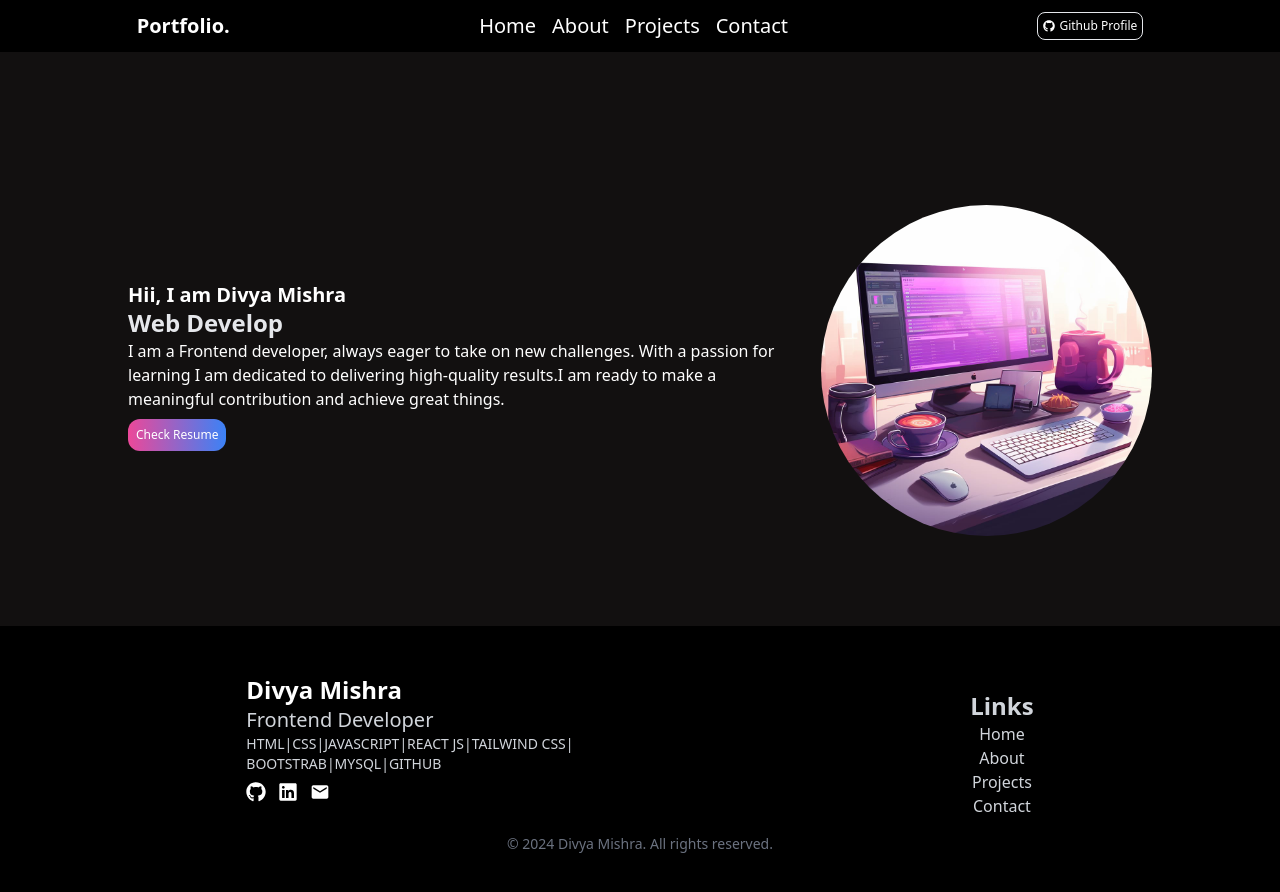
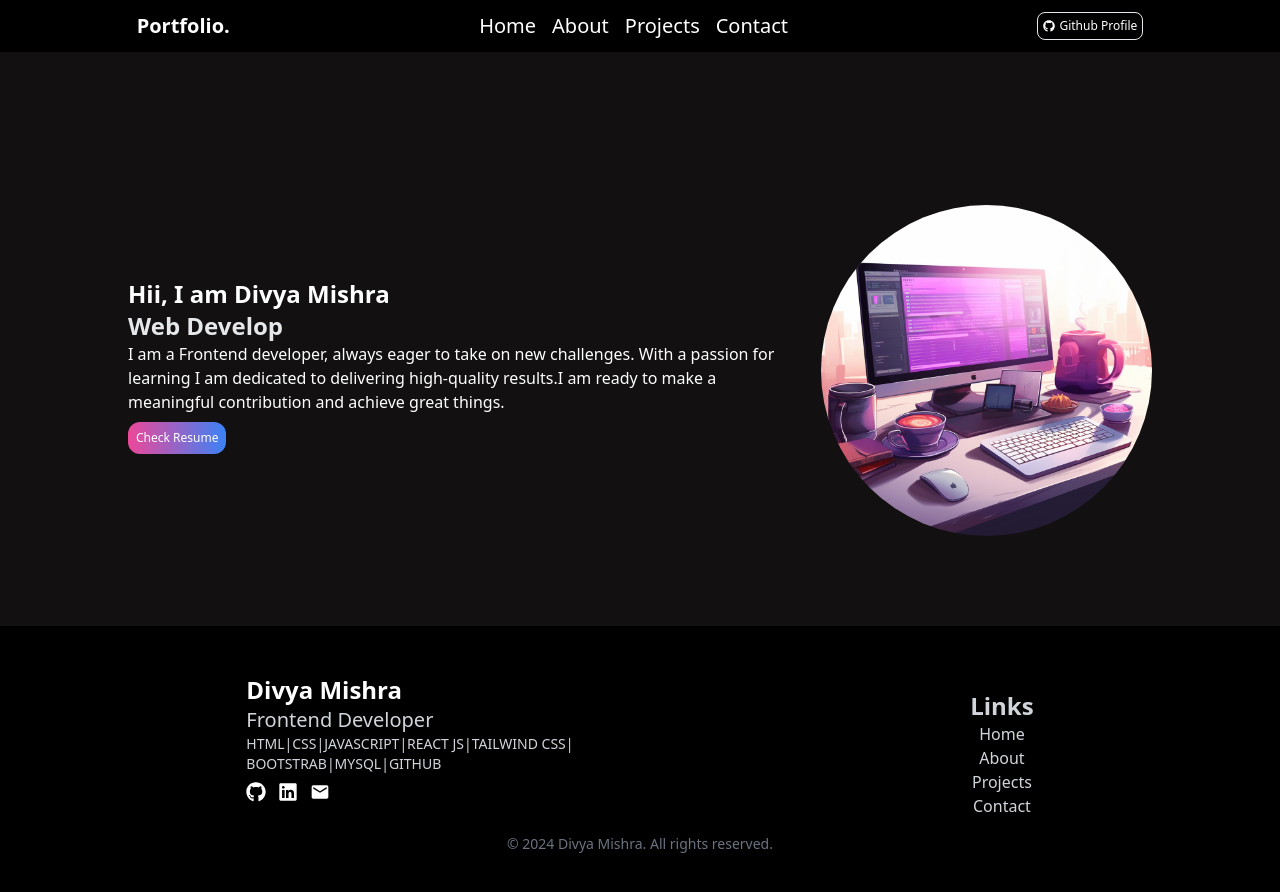
Before and after one commit to divyav26/React_Portfolio_web, a React (Create React App) app: page / in a window 1280 px wide. Shown: the top 892 px of the page. Built offline with nearby package versions, Linux system fonts and the light colour scheme.

Commit message:
portfolio

```diff
--- a/src/Data/info.js
+++ b/src/Data/info.js
@@ -14,7 +14,7 @@ export const Bio = {
     intro:"I am well-versed in HTML, CSS and JavaScript , and other frameworks and libraries,which allows me to implement interactive features. Additionally, I have experirence working with Frontend Projetcs.",
     github: "https://github.com/divyav26",
     resume:
-      "https://drive.google.com/file/d/1y6r-9bLNQrvmJ3qenVrwX5n2_De8CDfO/view",
+      "https://drive.google.com/file/d/1zIbIUpgbWybK0rKeOiwaVcl4y1hdarwZ/view?usp=drivesdk",
     linkedin: "https://www.linkedin.com/in/divyamishra26/",
     email:"divyvmishra@gmail.com"
   };
--- a/src/pages/About.jsx
+++ b/src/pages/About.jsx
@@ -13,7 +13,7 @@ const About = () => {
         animate={{x:0, scale:1}}
         transition={{duration:1}}
             className='lg:w-[50%]'>
-            <h1 className='text-center text-white font-bold mb-2 border-b border-gray-400'>About Me!!</h1>
+            <h1 className='text-center text-2xl text-white font-bold mb-2 border-b border-gray-400'>About Me!!</h1>
             <p className='text-sm text-gray-100'>{Bio.intro}</p>
         </motion.div>
 
--- a/src/pages/Home.jsx
+++ b/src/pages/Home.jsx
@@ -10,7 +10,7 @@ const Home = () => {
     <Layout>
       <div className='w-full md:h-[70vh] h-[90vh] lg:flex md:flex lg:justify-between items-center gap-[2rem] pt-10'>
         <div className='lg:w-[80%] md:w-[50%]'>
-          <h1 className='text-xl font-bold'>Hii, I am {Bio.name}<br/>
+          <h1 className='text-2xl font-bold'>Hii, I am {Bio.name}<br/>
         <TypeAnimation
         sequence={[
         'Frontend Developer', // Types 'One'
```
